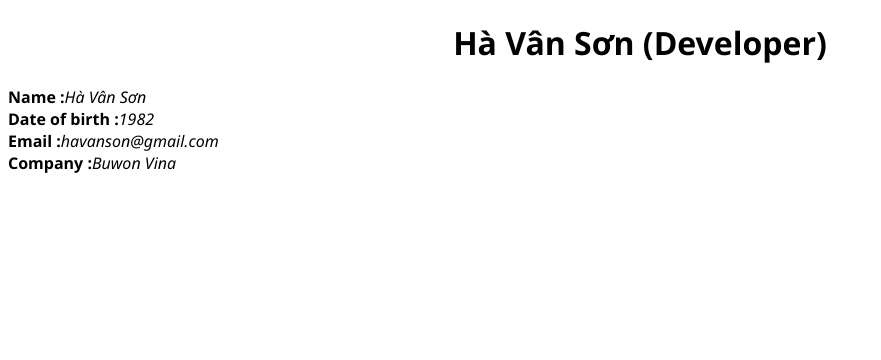
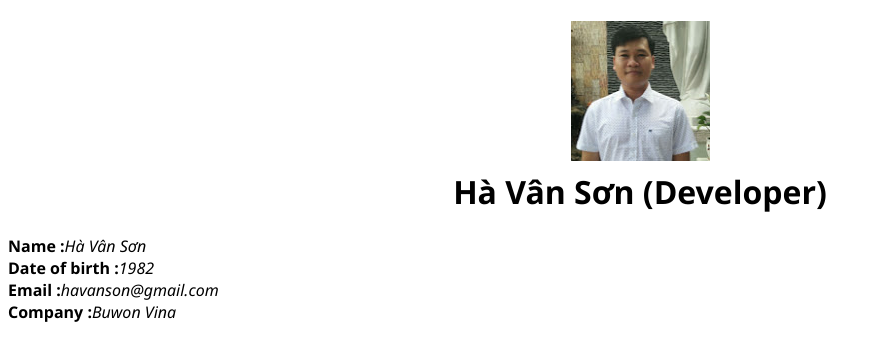
Before and after one commit to hvson/hvson.github.io, a plain HTML site: page index.html in a window 1280 px wide. Shown: the whole page, without its empty margins (0-881 px from the left). Drawn offline with Linux system fonts and the light colour scheme.

Commit message:
update image profile

```diff
--- a/index.html
+++ b/index.html
@@ -6,7 +6,8 @@
 	<link rel="stylesheet" href="1.css">
 </head>
 <body>
-	<h1>Hà Vân Sơn (Developer)</h1>
+
+	<h1><img src="images/Profile.jpg" alt=""><br/>Hà Vân Sơn (Developer)</h1>
 	<div class="thongtin">
 		<b>Name :</b><i>Hà Vân Sơn</i>
 	</div>
```
Also changed, not shown: images/Profile.jpg (added).
